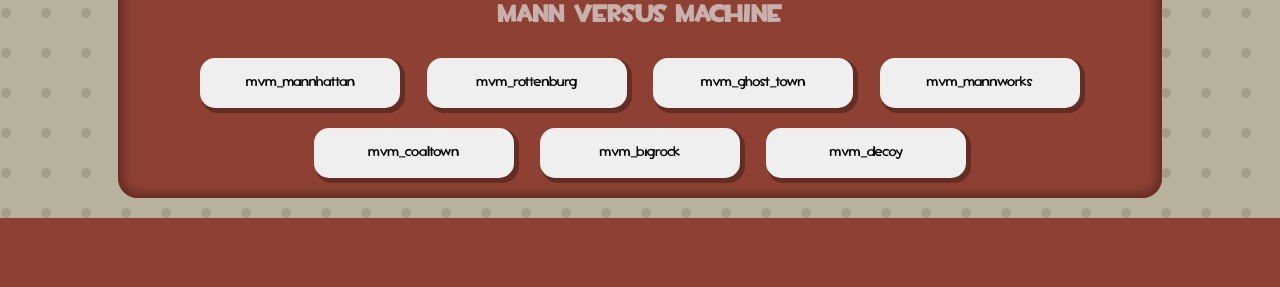
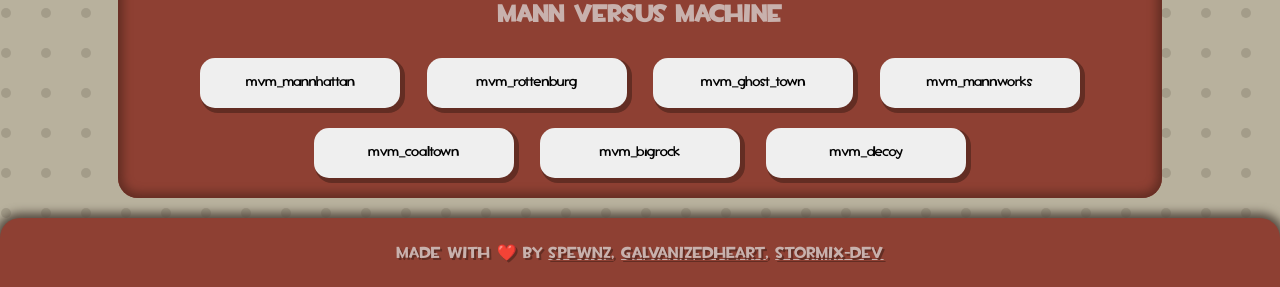
Before and after one commit to SpeWnz/TF2-Web-Remote, a Flask app: page / in a window 1280 px wide. Shown: the part 3193-3480 px from the top of the page. Before the commit the page ends 3411 px from the top, so only its background shows below. Run offline with Flask 3, Linux system fonts and the light colour scheme.

Commit message:
added footer

```diff
--- a/static/style.css
+++ b/static/style.css
@@ -17,6 +17,7 @@
 }
 
 body, html{
+    height: 100%;
     margin: 0;
     width: 100%;
     text-align: center;
@@ -24,14 +25,27 @@ body, html{
     display: flex;
     flex-direction: column;
     align-items: center;
-    justify-content: center;
+    justify-content: space-between;
     flex-wrap: nowrap;
     /*background-color: var(--testbg);*/
     background-image: url('./assets/images/pattern.svg');
     background-attachment: fixed;
 }
 
-nav{
+footer{
+    text-shadow: 2px 2px var(--button-elem-shad);
+    color: var(--main-elem-text) !important;
+    border-radius: 20px 20px 0px 0px !important;
+    padding: 25px;
+    padding-left: 0;
+    padding-right: 0;
+}
+
+footer a{
+    color: var(--main-elem-text) !important;
+}
+
+nav, footer{
     background-color: var(--main-elem-bg);
     width: 100%;
     margin: 0;
@@ -67,6 +81,13 @@ nav ul {
 
 #title{
     color: var(--test-title-bg);
+}
+
+#wrapper {
+    margin-bottom: auto;
+    display: flex;
+    flex-direction: column;
+    align-items: center;
 }
 
 main{
--- a/templates/index.html
+++ b/templates/index.html
@@ -15,6 +15,8 @@
                 <li><button onclick="window.location.hash = 'admin'; goTo('admin');" class="navbut">Administration</button></li>
             </ul>
         </nav>
+
+        <div id="wrapper">
             <h1 id="title"></h1>
             <main id="mapchange">
                 <h1>Map Selector</h1>
@@ -201,6 +203,9 @@
                     <button value="tf_bot_add red" onclick="rconExec(this); return false;">Add BLU bot</button>
                 </article>
             </main>
-
+        </div>
+        <footer>
+            Made with ❤️ by <a href="https://github.com/SpeWnz/">SpeWnz</a>, <a href="https://github.com/galvanizedheart/">Galvanizedheart</a>, <a href="https://github.com/Stormix-dev">Stormix-dev</a>
+        </footer>
     </body>
 </html>
```
Lines whose indentation alone changed are shown as unchanged.
